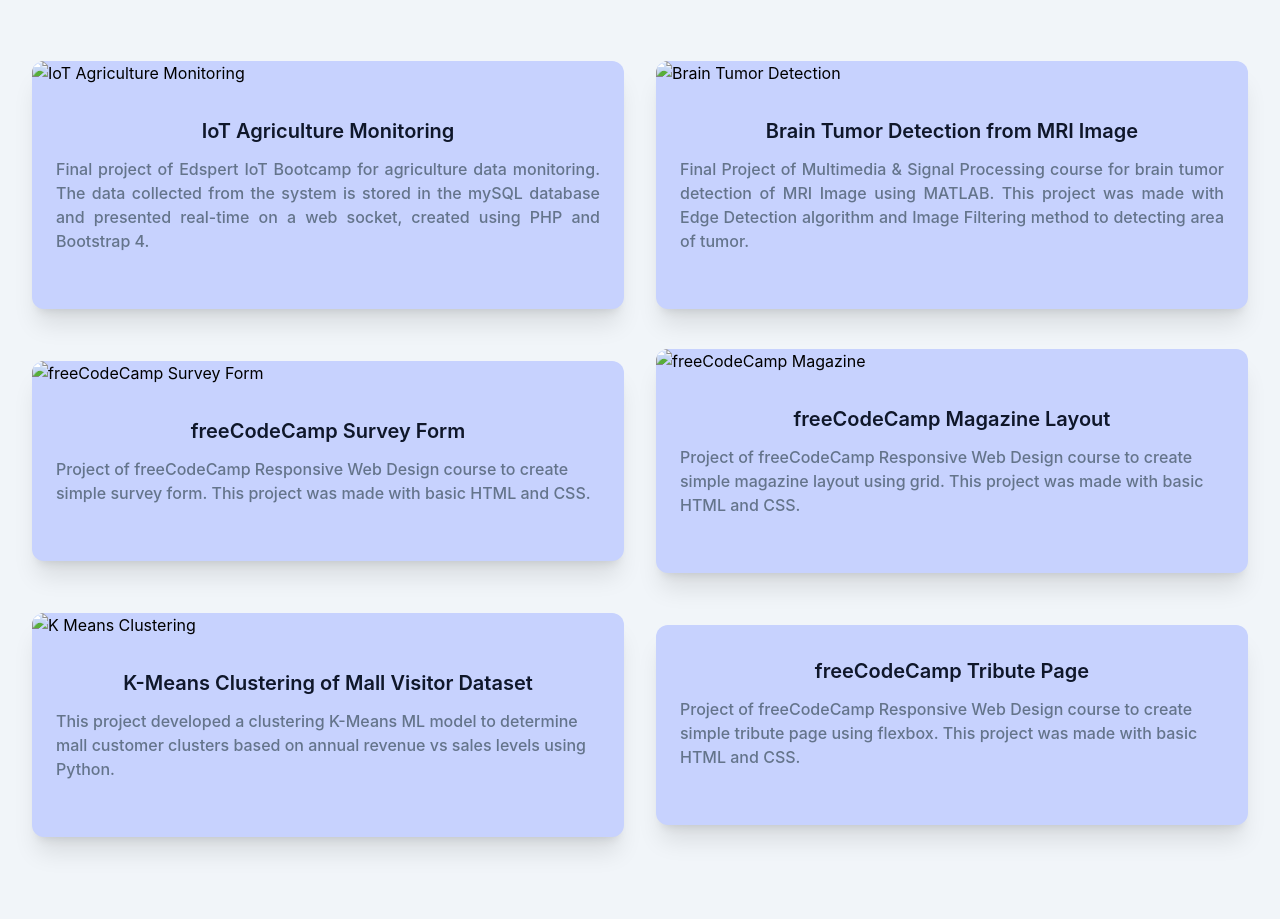
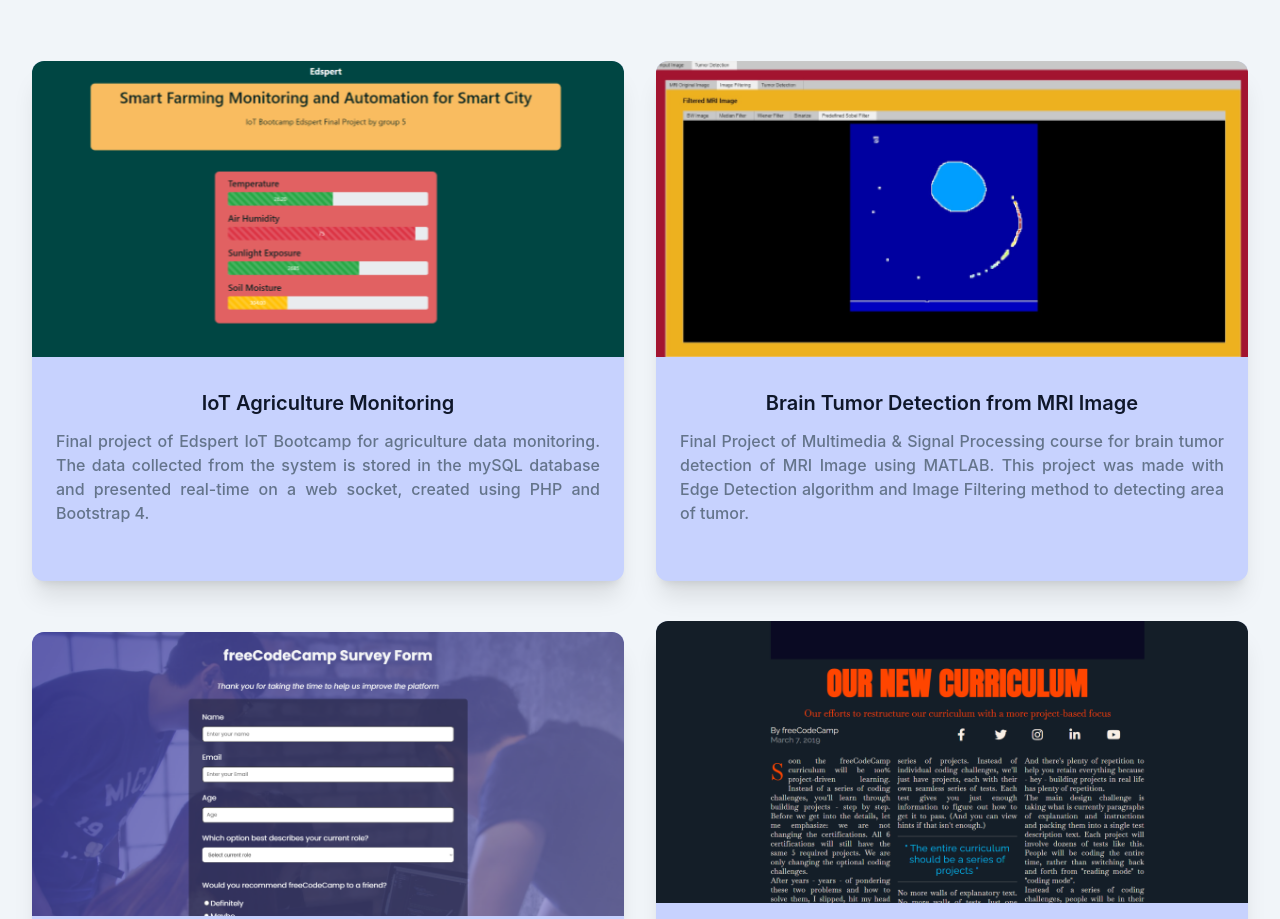
Before and after one commit to rendychristiann/portfolio-rendy, a website: page index.html in a window 1280 px wide. Shown: the part 1353-2272 px from the top of the page. Drawn offline with nearby package versions, Linux system fonts and the light colour scheme; files that its build step writes are made by us from their sources; the site is published under a folder, as on GitHub Pages, so addresses that start at the root find nothing.

Commit message:
fix img source link

```diff
--- a/index.html
+++ b/index.html
@@ -182,7 +182,7 @@
             <div class="flex flex-wrap items-center">
                 <div class="w-full px-4 lg:w-1/2 xl:w-1/2">
                     <div class="bg-indigo-200 rounded-xl shadow-xl overflow-hidden mb-10 hover:scale-105 transition-transform duration-300">
-                        <a href="https://github.com/rendychristiann/iot-agriculture-monitoring" target="_blank"><img src="/dist/img/edspert.png" alt="IoT Agriculture Monitoring" class="w-full"></a>
+                        <a href="https://github.com/rendychristiann/iot-agriculture-monitoring" target="_blank"><img src="dist/img/edspert.png" alt="IoT Agriculture Monitoring" class="w-full"></a>
                         <div class="py-8 px-6">
                             <h3><a href="https://github.com/rendychristiann/iot-agriculture-monitoring" target="_blank" class="block mb-3 font-semibold text-xl text-center text-dark hover:text-primary truncate">IoT Agriculture Monitoring</a></h3>
                             <p class="font-medium text-base text-secondary mb-6 text-justify">Final project of Edspert IoT Bootcamp for agriculture data monitoring. The data collected from the system is stored in the mySQL database and presented real-time on a web socket, created using PHP and Bootstrap 4.</p>
@@ -193,7 +193,7 @@
 
                 <div class="w-full px-4 lg:w-1/2 xl:w-1/2">
                     <div class="bg-indigo-200 rounded-xl shadow-xl overflow-hidden mb-10 hover:scale-105 transition-transform duration-300">
-                        <a href="https://github.com/rendychristiann/Brain-Tumor-Detection" target="_blank"><img src="/dist/img/tumor.png" alt="Brain Tumor Detection" class="w-full"></a>
+                        <a href="https://github.com/rendychristiann/Brain-Tumor-Detection" target="_blank"><img src="dist/img/tumor.png" alt="Brain Tumor Detection" class="w-full"></a>
                         <div class="py-8 px-6">
                             <h3><a href="https://github.com/rendychristiann/Brain-Tumor-Detection" target="_blank" class="block mb-3 font-semibold text-xl text-dark text-center hover:text-primary truncate">Brain Tumor Detection from MRI Image</a></h3>
                             <p class="font-medium text-base text-secondary mb-6 text-justify">Final Project of Multimedia & Signal Processing course for brain tumor detection of MRI Image using MATLAB. This project was made with Edge Detection algorithm and Image Filtering method to detecting area of tumor.</p>
@@ -204,7 +204,7 @@
 
                 <div class="w-full px-4 lg:w-1/2 xl:w-1/2">
                     <div class="bg-indigo-200 rounded-xl shadow-xl overflow-hidden mb-10 hover:scale-105 transition-transform duration-300">
-                        <a href="https://github.com/rendychristiann/freecodecamp-survey-form" target="_blank"><img src="/dist/img/survey.png" alt="freeCodeCamp Survey Form" class="w-full"></a>
+                        <a href="https://github.com/rendychristiann/freecodecamp-survey-form" target="_blank"><img src="dist/img/survey.png" alt="freeCodeCamp Survey Form" class="w-full"></a>
                         <div class="py-8 px-6">
                             <h3><a href="https://github.com/rendychristiann/freecodecamp-survey-form" target="_blank" class="block mb-3 font-semibold text-xl text-dark text-center hover:text-primary truncate">freeCodeCamp Survey Form</a></h3>
                             <p class="font-medium text-base text-secondary mb-6">Project of freeCodeCamp Responsive Web Design course to create simple survey form. This project was made with basic HTML and CSS.</p>
@@ -215,7 +215,7 @@
 
                 <div class="w-full px-4 lg:w-1/2 xl:w-1/2">
                     <div class="bg-indigo-200 rounded-xl shadow-xl overflow-hidden mb-10 hover:scale-105 transition-transform duration-300">
-                        <a href="https://github.com/rendychristiann/freecodecamp-magazine" target="_blank"><img src="/dist/img/magazine.png" alt="freeCodeCamp Magazine" class="w-full"></a>
+                        <a href="https://github.com/rendychristiann/freecodecamp-magazine" target="_blank"><img src="dist/img/magazine.png" alt="freeCodeCamp Magazine" class="w-full"></a>
                         <div class="py-8 px-6">
                             <h3><a href="https://github.com/rendychristiann/freecodecamp-magazine" target="_blank" class="block mb-3 font-semibold text-xl text-dark text-center hover:text-primary truncate">freeCodeCamp Magazine Layout</a></h3>
                             <p class="font-medium text-base text-secondary mb-6">Project of freeCodeCamp Responsive Web Design course to create simple magazine layout using grid. This project was made with basic HTML and CSS.</p>
@@ -226,7 +226,7 @@
 
                 <div class="w-full px-4 lg:w-1/2 xl:w-1/2">
                     <div class="bg-indigo-200 rounded-xl shadow-xl overflow-hidden mb-10 hover:scale-105 transition-transform duration-300">
-                        <a href="https://github.com/rendychristiann/Clustering-method-with-K-Means-of-Mall-Visitor-Dataset" target="_blank"><img src="/dist/img/clustering.png" alt="K Means Clustering" class="w-full"></a>
+                        <a href="https://github.com/rendychristiann/Clustering-method-with-K-Means-of-Mall-Visitor-Dataset" target="_blank"><img src="dist/img/clustering.png" alt="K Means Clustering" class="w-full"></a>
                         <div class="py-8 px-6">
                             <h3><a href="https://github.com/rendychristiann/Clustering-method-with-K-Means-of-Mall-Visitor-Dataset" target="_blank" class="block mb-3 font-semibold text-xl text-dark text-center hover:text-primary truncate">K-Means Clustering of Mall Visitor Dataset</a></h3>
                             <p class="font-medium text-base text-secondary mb-6">This project developed a clustering K-Means ML model to determine mall customer clusters based on annual revenue vs sales levels using Python.</p>
@@ -237,7 +237,7 @@
 
                 <div class="w-full px-4 lg:w-1/2 xl:w-1/2">
                     <div class="bg-indigo-200 rounded-xl shadow-xl overflow-hidden mb-10 hover:scale-105 transition-transform duration-300">
-                        <a href="https://github.com/rendychristiann/freecodecamp-tribute-page" target="_blank"><img src="/dist/img/tribute.png" alt="" class="w-full"></a>
+                        <a href="https://github.com/rendychristiann/freecodecamp-tribute-page" target="_blank"><img src="dist/img/tribute.png" alt="" class="w-full"></a>
                         <div class="py-8 px-6">
                             <h3><a href="https://github.com/rendychristiann/freecodecamp-tribute-page" target="_blank" class="block mb-3 font-semibold text-xl text-dark text-center hover:text-primary truncate">freeCodeCamp Tribute Page</a></h3>
                             <p class="font-medium text-base text-secondary mb-6">Project of freeCodeCamp Responsive Web Design course to create simple tribute page using flexbox. This project was made with basic HTML and CSS.</p>
```
